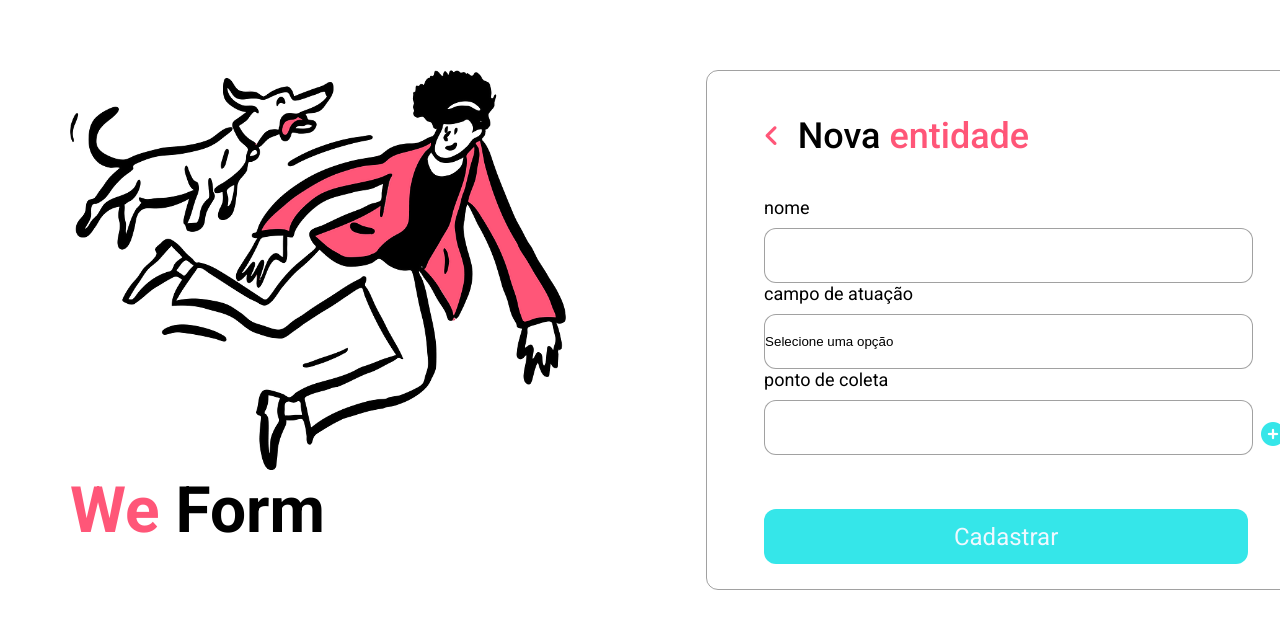
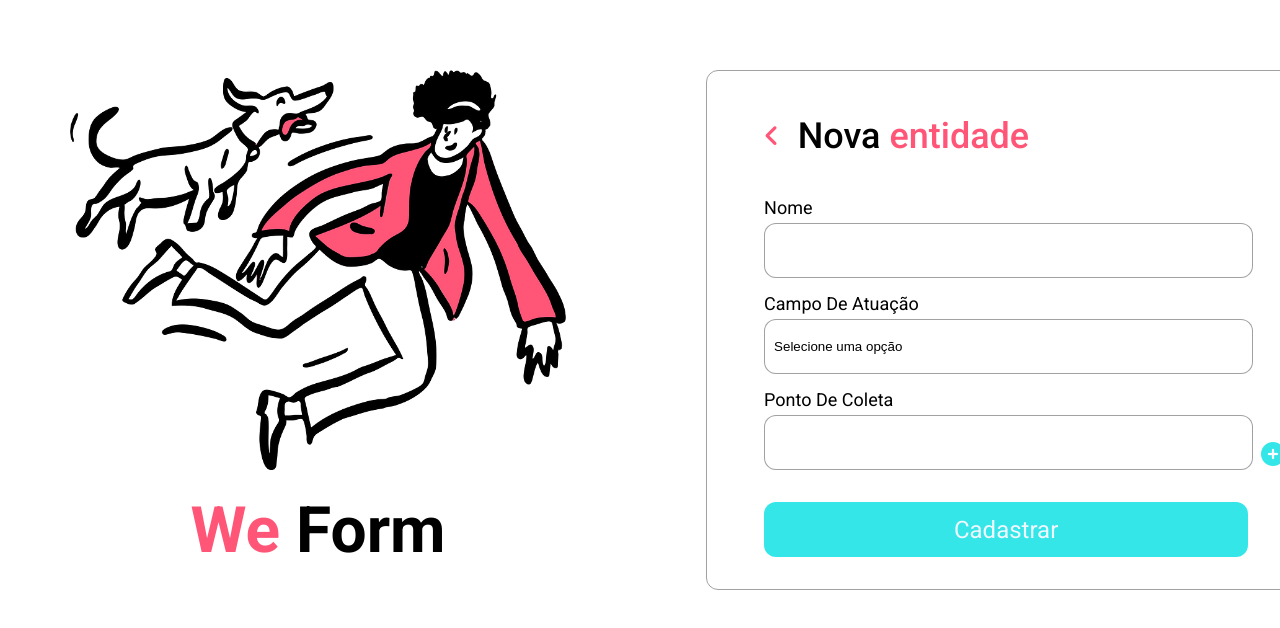
Before and after one commit to thayssaromao/Curso_Ada_Tech, a plain HTML site: page Conceitos Básicos/PROJETO 1/cadastro.html in a window 1280 px wide. Shown: the top 628 px of the page. Drawn offline with Linux system fonts and the light colour scheme.

Commit message:
projeto 1

```diff
--- a/Conceitos Básicos/PROJETO 1/estilo.css
+++ b/Conceitos Básicos/PROJETO 1/estilo.css
@@ -43,6 +43,8 @@ aside h1{
     font-size: 6.4rem;
     font-weight: 50rem;
     line-height: 7.5rem;
+    text-align: center;
+    margin-top: 2rem;
 }
 
 aside h1 span, main h2 span{
@@ -69,6 +71,7 @@ main h2{
 main .botoes {
     display: flex;
     flex-flow: column wrap;
+    margin-top: -2.2rem;
 }
 
 main .botoes a {
@@ -151,7 +154,14 @@ main input + button{
 main form label {
     font-size:  1.8rem;
     font-weight: 400;
-    text-transform: lowercase;
-    margin-bottom: 1rem;
+    text-transform: capitalize;
+    margin-top: 1.5rem;
+    margin-bottom: 0.5rem;
     display: block;
+
 }
+
+main form select{
+    display: block;
+    padding: 0.9rem;
+}
```
